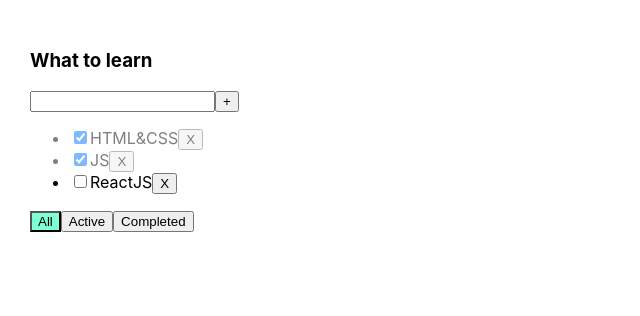
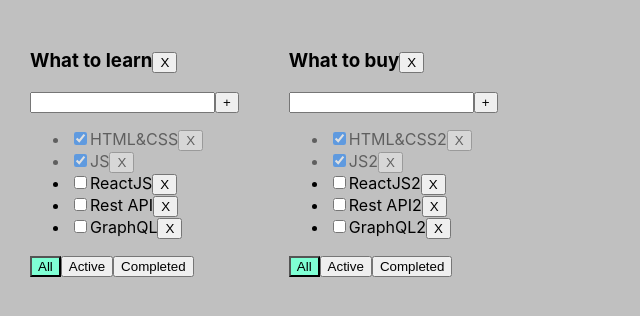
Before and after one commit to PasterIvan/it-inkebator-Todolist, a React (Create React App) app: page / in a window 1280 px wide. Shown: the top 316 px of the page, without its empty margins (0-640 px from the left). Built offline with nearby package versions, Linux system fonts and the light colour scheme.

Commit message:
05 lesson

```diff
--- a/src/App.tsx
+++ b/src/App.tsx
@@ -4,63 +4,92 @@
 import {v1} from 'uuid';
 
 export type FilterValuesType = 'all' | 'active' | 'completed';
+export type TodolistsType = {
+    id: string
+    title: string
+    filter: FilterValuesType
+}
 
 function App() {
-    const todolistTitle: string = "What to learn";
-    const [tasks, setTasks] = useState<Array<TaskType>>([
+
+    let todolistID1 = v1();
+    let todolistID2 = v1();
+
+    let [todolists, setTodolists] = useState<Array<TodolistsType>>([
+        {id: todolistID1, title: 'What to learn', filter: 'all'},
+        {id: todolistID2, title: 'What to buy', filter: 'all'},
+    ])
+
+    let [tasks, setTasks] = useState({
+        [todolistID1]: [
             {id: v1(), title: "HTML&CSS", isDone: true},
             {id: v1(), title: "JS", isDone: true},
             {id: v1(), title: "ReactJS", isDone: false},
+            {id: v1(), title: "Rest API", isDone: false},
+            {id: v1(), title: "GraphQL", isDone: false},
+        ],
+        [todolistID2]: [
+            {id: v1(), title: "HTML&CSS2", isDone: true},
+            {id: v1(), title: "JS2", isDone: true},
+            {id: v1(), title: "ReactJS2", isDone: false},
+            {id: v1(), title: "Rest API2", isDone: false},
+            {id: v1(), title: "GraphQL2", isDone: false},
         ]
-    )
-    const removeTask = (taskID: string) => {
-        setTasks(tasks.filter(t => t.id !== taskID))
-        console.log(tasks)
-    }
-    const addTask = (title: string) => {
-        let task = {id: v1(), title: title, isDone: false};
-        let newTasks = [task, ...tasks];
-        setTasks(newTasks);
+    });
+
+    const removeTodolist = (todolistId: string) =>{
+        setTodolists(todolists.filter(el=>el.id !== todolistId))
+        delete tasks[todolistId]
     }
 
-    const [filter, setFilter] = useState<FilterValuesType>('all')
-
-    let tasksForRender;
-    switch (filter) {
-        case "completed":
-            tasksForRender = tasks.filter(t => t.isDone)
-            break
-        case "active":
-            tasksForRender = tasks.filter(t => !t.isDone)
-            break
-        default:
-            tasksForRender = tasks
+    const removeTask = (todolistId: string, taskID: string) => {
+        setTasks({...tasks, [todolistId]: tasks[todolistId].filter(el=>el.id !== taskID)})
     }
 
-    const changeFilter = (filter: FilterValuesType) => {
-        setFilter( filter )
+    const addTask = (todolistId: string, title: string) => {
+        let newTask = {id: v1(), title: title, isDone: false}
+        setTasks({...tasks, [todolistId]: [newTask, ...tasks[todolistId]]})
     }
 
-    const changeStatus = (tasksId: string, isDone: boolean) => {
-        let task = tasks.find( t=> t.id === tasksId)
-        if (task) {
-            task.isDone = isDone;
+    const changeFilter = (todolistId: string, value: FilterValuesType) => {
+        setTodolists(todolists.map(el => el.id === todolistId ? {...el, filter: value} : el))
     }
-        setTasks([...tasks])
+
+    const changeStatus = (todolistId: string, tasksId: string, isDone: boolean) => {
+        setTasks({...tasks, [todolistId]: tasks[todolistId].map(el=>el.id === tasksId ? {...el, isDone} : el)})
     }
 
     return (
         <div className="App">
+            {todolists.map((el) => {
+
+                let tasksForRender = tasks[el.id];
+                switch (el.filter) {
+                    case "completed":
+                        tasksForRender = tasks[el.id].filter(t => t.isDone)
+                        break
+                    case "active":
+                        tasksForRender = tasks[el.id].filter(t => !t.isDone)
+                        break
+                    default:
+                        tasksForRender = tasks[el.id]
+                }
+
+                return (
                     <Todolist
-                title={todolistTitle}
+                        key={el.id}
+                        todolistId={el.id}
+                        title={el.title}
                         tasks={tasksForRender}
                         removeTask={removeTask}
                         changeFilter={changeFilter}
                         addTask={addTask}
                         changeTaskStatus={changeStatus}
-                filter={filter}
+                        filter={el.filter}
+                        removeTodolist={removeTodolist}
                     />
-            {/* <Todolist title = "Songs" tasks={tasks2} />*/}
+                )
+            })}
         </div>
     );
 }
--- a/src/Todolist.tsx
+++ b/src/Todolist.tsx
@@ -3,13 +3,15 @@
 
 
 type TodolistPropsType = {
+    todolistId: string
     title: string
     tasks: Array<TaskType>
-    removeTask: (taskID: string) => void
-    changeFilter: (filter: FilterValuesType) => void
-    addTask: (title: string) => void
-    changeTaskStatus: (tasksId: string, isDone: boolean) => void
+    removeTask: (todolistId: string, taskID: string) => void
+    changeFilter: (todolistId: string, filter: FilterValuesType) => void
+    addTask: (todolistId: string, title: string) => void
+    changeTaskStatus: (todolistId: string, tasksId: string, isDone: boolean) => void
     filter: FilterValuesType
+    removeTodolist: (todolistId: string)=> void
 }
 
 export type TaskType = {
@@ -21,11 +23,10 @@
 export const Todolist = (props: TodolistPropsType) => {
 
     const tasksListItems = props.tasks.map(t => {
-        const onClickHandler = () => props.removeTask(t.id)
+        const onClickHandler = () => props.removeTask(props.todolistId,t.id)
         const onChangeHandler = (e: ChangeEvent<HTMLInputElement>) => {
-            props.changeTaskStatus(t.id, e.currentTarget.checked)
+            props.changeTaskStatus(props.todolistId, t.id, e.currentTarget.checked)
         }
-
         return (
             <li key={t.id}
             className={t.isDone ? 'is-done': ''} >
@@ -44,7 +45,7 @@
 
     const fnAddTask = () => {
         if (title.trim() !== "") {
-            props.addTask(title);
+            props.addTask(props.todolistId,title);
             setTitle('')
         } else {
             setError("Title is required")
@@ -62,13 +63,16 @@
         }
     }
 
-    const onAllClickHandler = () => props.changeFilter('all')
-    const onActiveClickHandler = () => props.changeFilter('active')
-    const onCompletedClickHandler = () => props.changeFilter('completed')
-
+    const onAllClickHandler = () => props.changeFilter(props.todolistId, 'all')
+    const onActiveClickHandler = () => props.changeFilter(props.todolistId, 'active')
+    const onCompletedClickHandler = () => props.changeFilter(props.todolistId, 'completed')
+    const removeTodolistHandler = () => props.removeTodolist(props.todolistId)
 
     return <div>
-        <h3>{props.title}</h3>
+        <h3>
+            {props.title}
+            <button onClick={removeTodolistHandler}>X</button>
+        </h3>
         <div>
             <input value={title}
                    onChange={onChangeHandler}
--- a/src/index.css
+++ b/src/index.css
@@ -5,6 +5,7 @@
     sans-serif;
   -webkit-font-smoothing: antialiased;
   -moz-osx-font-smoothing: grayscale;
+  background-color: silver;
 }
 
 code {
```
Also changed, not shown: Microsoft/Windows/PowerShell/PSReadLine/ConsoleHost_history.txt (deleted). Lines whose indentation alone changed are shown as unchanged.
